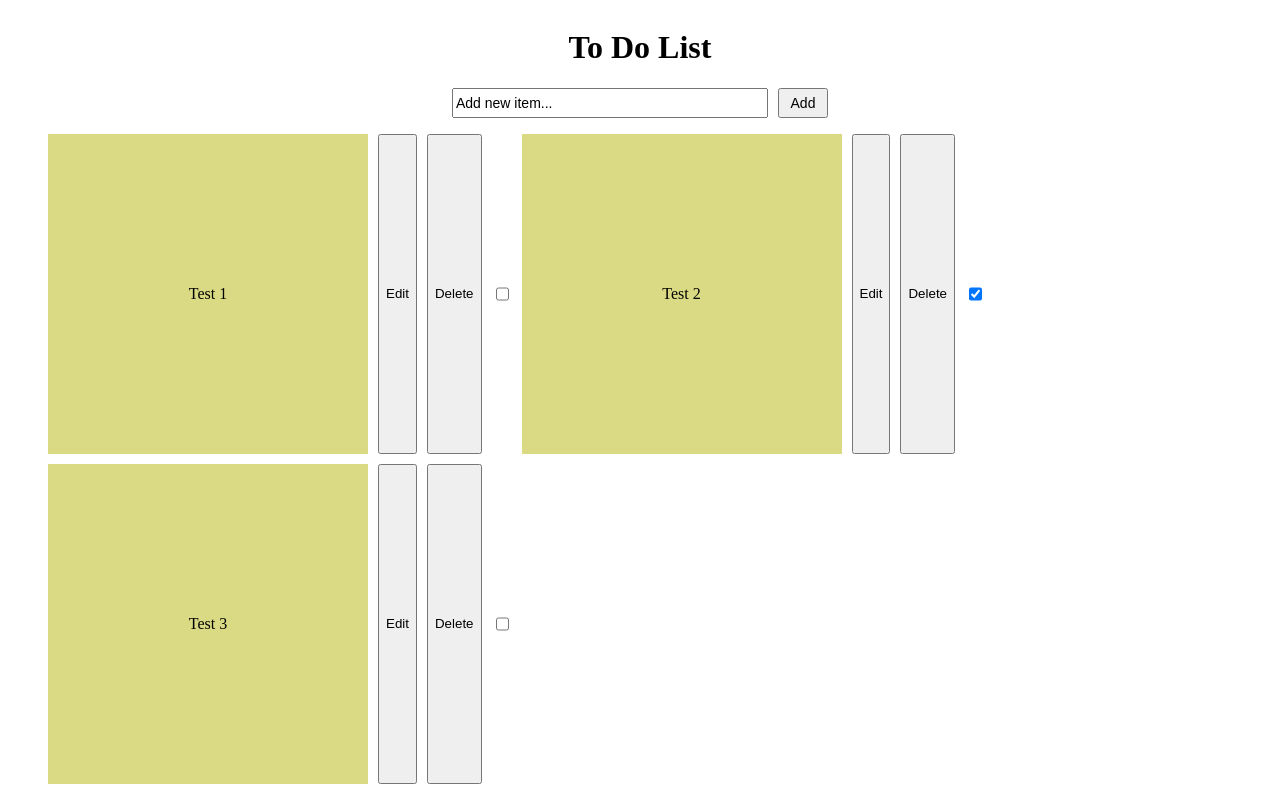
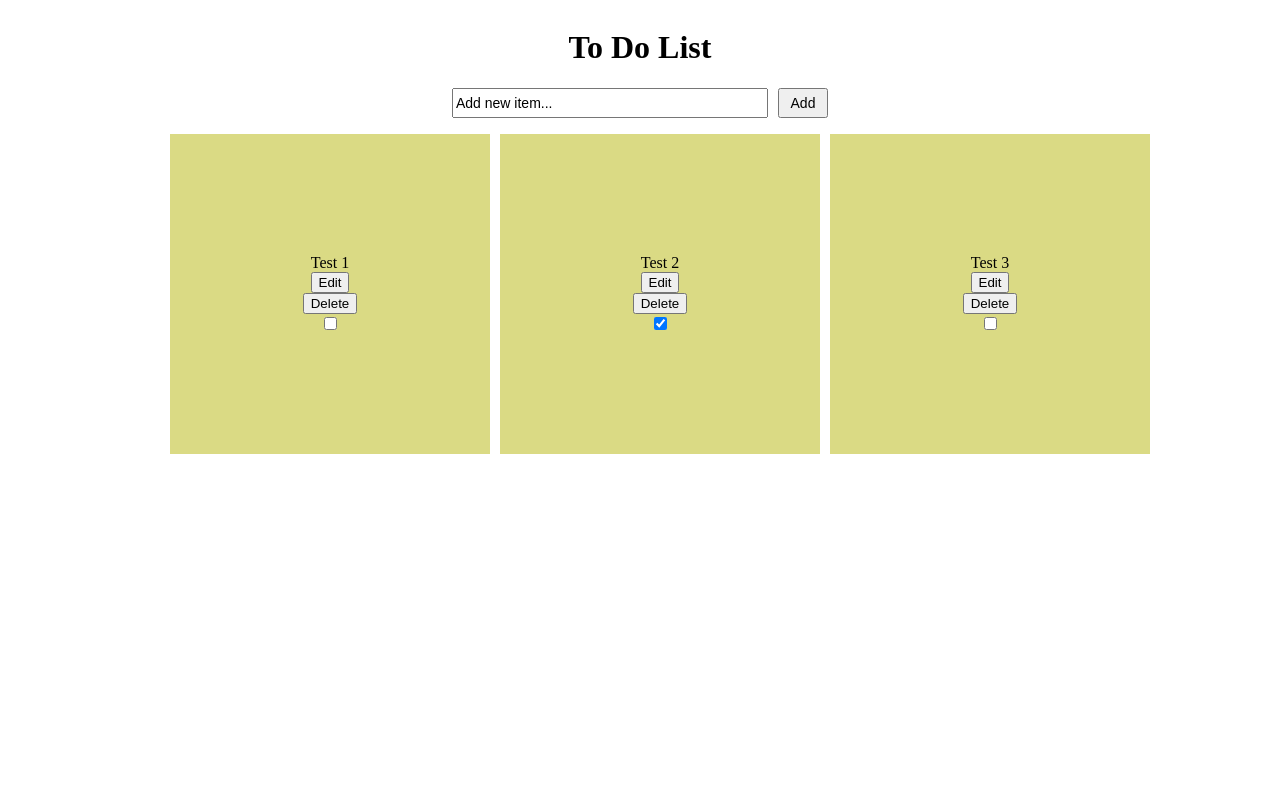
Before and after one commit to PatriciaChung64/Tutorial-react-app, a React (Vite) app in the folder moz-todo-app/: page / in a window 1280 px wide. Built offline with nearby package versions, Linux system fonts and the light colour scheme.

Commit message:
Added icons to assets

```diff
--- a/moz-todo-app/src/App.css
+++ b/moz-todo-app/src/App.css
@@ -35,6 +35,7 @@
 
 .list-item {
   display: flex;
+  flex-direction: column;
   list-style: none;
   width: 300px;
   height: 300px;
--- a/moz-todo-app/src/To-do-list.jsx
+++ b/moz-todo-app/src/To-do-list.jsx
@@ -1,4 +1,6 @@
 import { useState } from 'react'
+import deleteIcon from './assets/delete.png';
+import editIcon from './assets/edit.png';
 import './App.css'
 
 let uniqueId = 3;
@@ -6,16 +8,16 @@ const name = "To Do List";
 
 export default function TodoList() {
   const [liststate, setState] = useState([
-    { "id": "0", "name": "Test 1", "completed": false, "editing": false},
-    { "id": "1", "name": "Test 2", "completed": true, "editing": false},
-    { "id": "2", "name": "Test 3", "completed": false, "editing": false}]);
+    { "id": "0", "name": "Test 1", "completed": false, "editing": false },
+    { "id": "1", "name": "Test 2", "completed": true, "editing": false },
+    { "id": "2", "name": "Test 3", "completed": false, "editing": false }]);
 
   function addItem(formData) {
     const item = formData.get("item");
     // console.log("Added %s", item);
     const newlist = [...liststate];
     // console.log("New element has id of %s", uniqueId);
-    newlist.push({"id": uniqueId + "", "name": item, "completed": false, "editing": false});
+    newlist.push({ "id": uniqueId + "", "name": item, "completed": false, "editing": false });
     uniqueId++;
     setState(newlist);
   }
@@ -56,21 +58,23 @@ export default function TodoList() {
 
   const listitems = liststate.map((item) => (
     <>
-      <li className="list-item" key={item.id}>{item.name}</li>
-      { item.editing &&
-        <form action={ (e) => { editItem(e)}}>
+      <li className="list-item" key={item.id}>
+        {item.name}
+        {item.editing &&
+          <form action={(e) => { editItem(e) }}>
             <input name="item" defaultValue={item.name} ></input>
             {/* create a hidden readonly text field so itemindex gets passed in the formData */}
-          <input name="itemindex" value={item.id} style={{display: "none"}} readOnly={true}></input>
+            <input name="itemindex" value={item.id} style={{ display: "none" }} readOnly={true}></input>
             <button type="submit">Edit</button>
           </form>
         }
         {
           !item.editing &&
-        <button itemindex={item.id} onClick={(e) => enterEditMode(e.target.attributes.itemindex.value)}>Edit</button>
+          <button icon={editIcon} itemindex={item.id} onClick={(e) => enterEditMode(e.target.attributes.itemindex.value)}>Edit</button>
         }
         <button itemindex={item.id} onClick={(e) => deleteItem(e.target.attributes.itemindex.value)}>Delete</button>
         <input type="checkbox" itemindex={item.id} checked={item.completed} onChange={(e) => updateCompletion(e.target.attributes.itemindex.value)} />
+      </li>
     </>
   ));
   return (
```
Also changed, not shown: moz-todo-app/src/assets/delete.png (added), moz-todo-app/src/assets/edit.png (added). Lines whose indentation alone changed are shown as unchanged.
